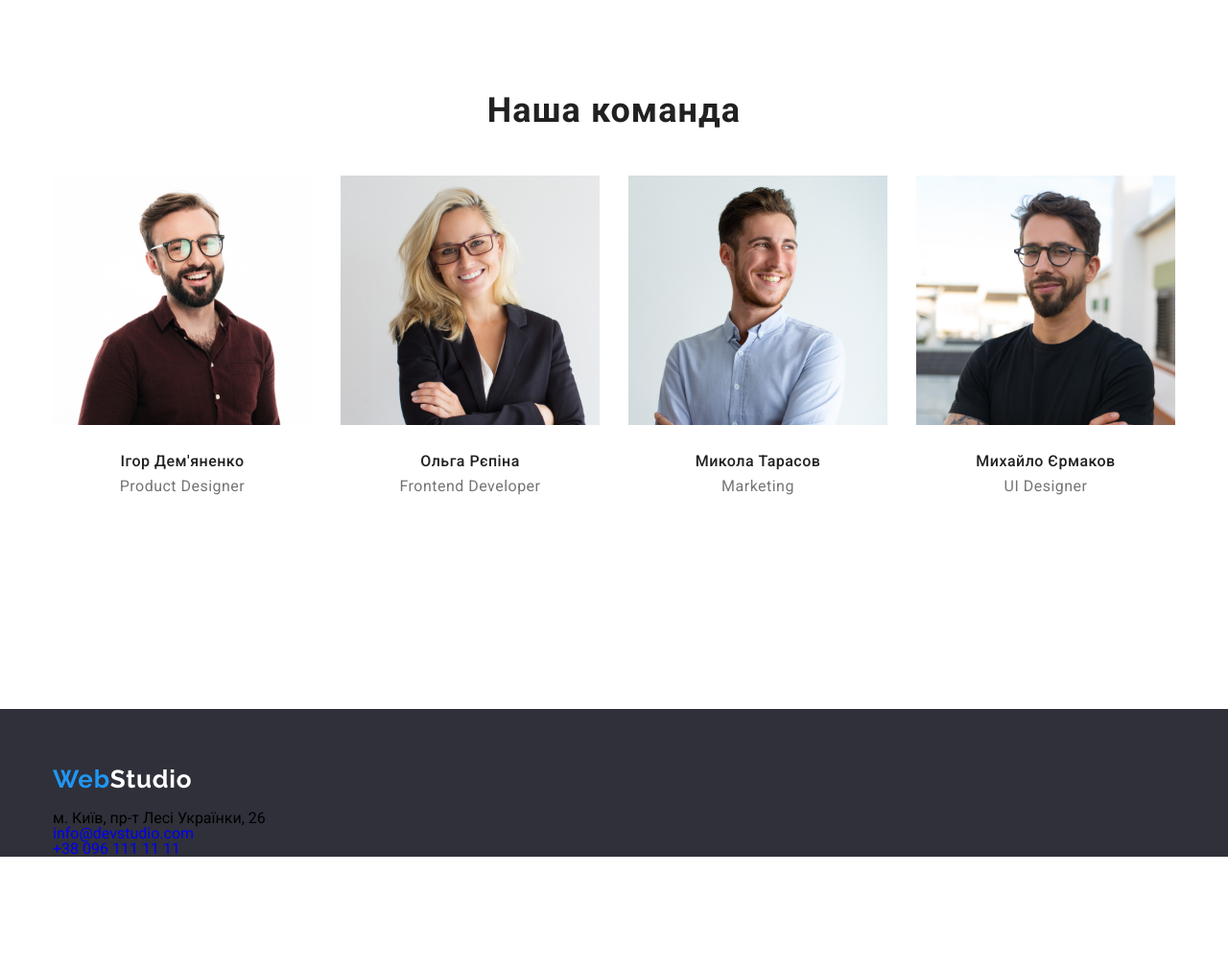
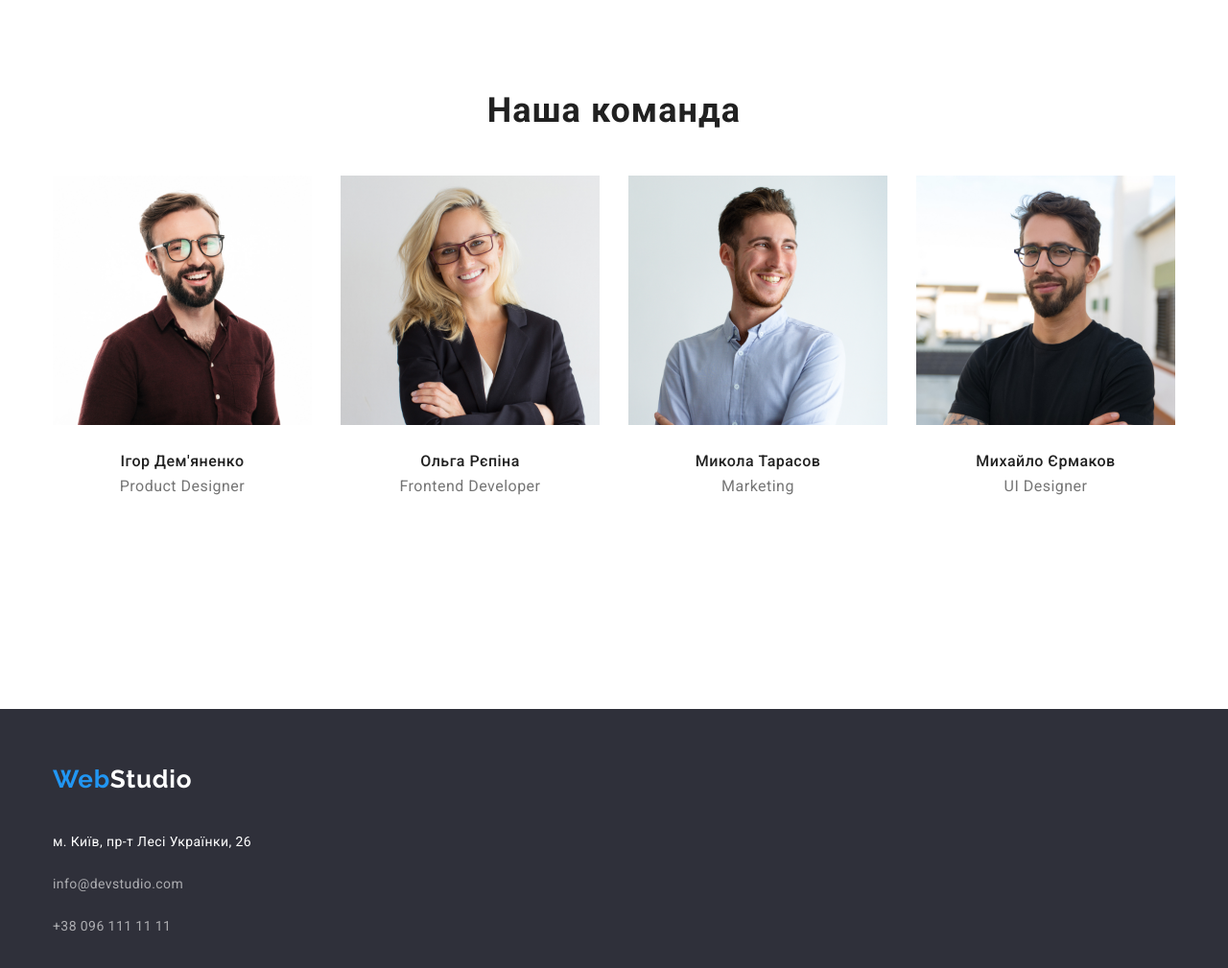
Before and after one commit to HlibSamodin/Web-Studio-Project, a plain HTML site: page index.html in a window 1280 px wide. Shown: the part 1531-2540 px from the top of the page at 96% size. Before the commit the page ends 2425 px from the top, so only its background shows below. Drawn offline with Linux system fonts and the light colour scheme.

Commit message:
Update style.css

```diff
--- a/css/style.css
+++ b/css/style.css
@@ -25,7 +25,7 @@
   --secondary-font: "Raleway", sans-serif;
 }
 
-/* S T A R T - G L O B A L -S T Y L E S */
+/* F I N I S H  - V A R I A B L E S  */
 
 * {
   box-sizing: border-box;
@@ -49,7 +49,7 @@ ul {
   width: 1170px;
   margin: 0 auto;
 }
-/* S T A R T - H E A D E R  */
+
 .header {
   background-color: var(--about-us);
   border-bottom: 1px solid;
@@ -114,7 +114,8 @@ ul {
   font-size: 14px;
 }
 
-/* S T A R T - H E R O  */
+/*! H E A D E R   E N D */
+
 .hero {
   padding-top: 200px;
   padding-bottom: 280px;
@@ -152,7 +153,7 @@ ul {
 }
 
 
-/* S T A R T  - D E T A I L S  */
+/*! H E R O  E N D */
 
 .details {
   padding-top: 94px;
@@ -192,7 +193,7 @@ ul {
   letter-spacing: 0.03em;
 }
 
-/* S T A R T - D O I N G*/
+/* !B E N E F I T S  E N D */
 
 .doing {
   padding-bottom: 94px;
@@ -223,7 +224,7 @@ ul {
   background-color: var(--about-us);
 }
 
-/* S T A R T  - T E A  M */
+/* !D O I N G  E N D */
 .team {
   background-color: var(--background-team);
   padding-bottom: 94px;
@@ -283,7 +284,7 @@ ul {
 }
 
 
-/* S T A R T - F O O T E R */
+/* !T E A M  E N D */
 
 .footer {
   background-color: var(--footer-bg);
@@ -315,21 +316,21 @@ ul {
 }
 
 
-.address {
+.footer-address {
   padding-bottom: 60px;
   display: flex;
   flex-direction: column;
   gap: 9px;
 }
 
-.address-list {
+.footer-list {
   display: flex;
   flex-direction: column;
   text-decoration: none;
   font-style: normal;
 }
 
-.address-item {
+.footer-item {
   padding-top: 20px;
   color: var(--about-us);
   font-size: 14px;
@@ -338,7 +339,7 @@ ul {
   letter-spacing: 0.03em;
 }
 
-.address-link {
+.footer-link {
   color: var(--footer-text);
   font-size: 14px;
   line-height: 24px;
@@ -346,7 +347,7 @@ ul {
   letter-spacing: 0.03em;
 }
 
-/* S T A R T - C A T E G O R Y  */
+/* !P O R T F O L I O */
 
 .category-list {
   display: flex;
@@ -382,7 +383,7 @@ ul {
 
 
 
-/* P O R T F O L I O - S T A R T */
+/* !A D V  S E C T I O N */
 
 .porfolio-container {
   display: flex;
```
